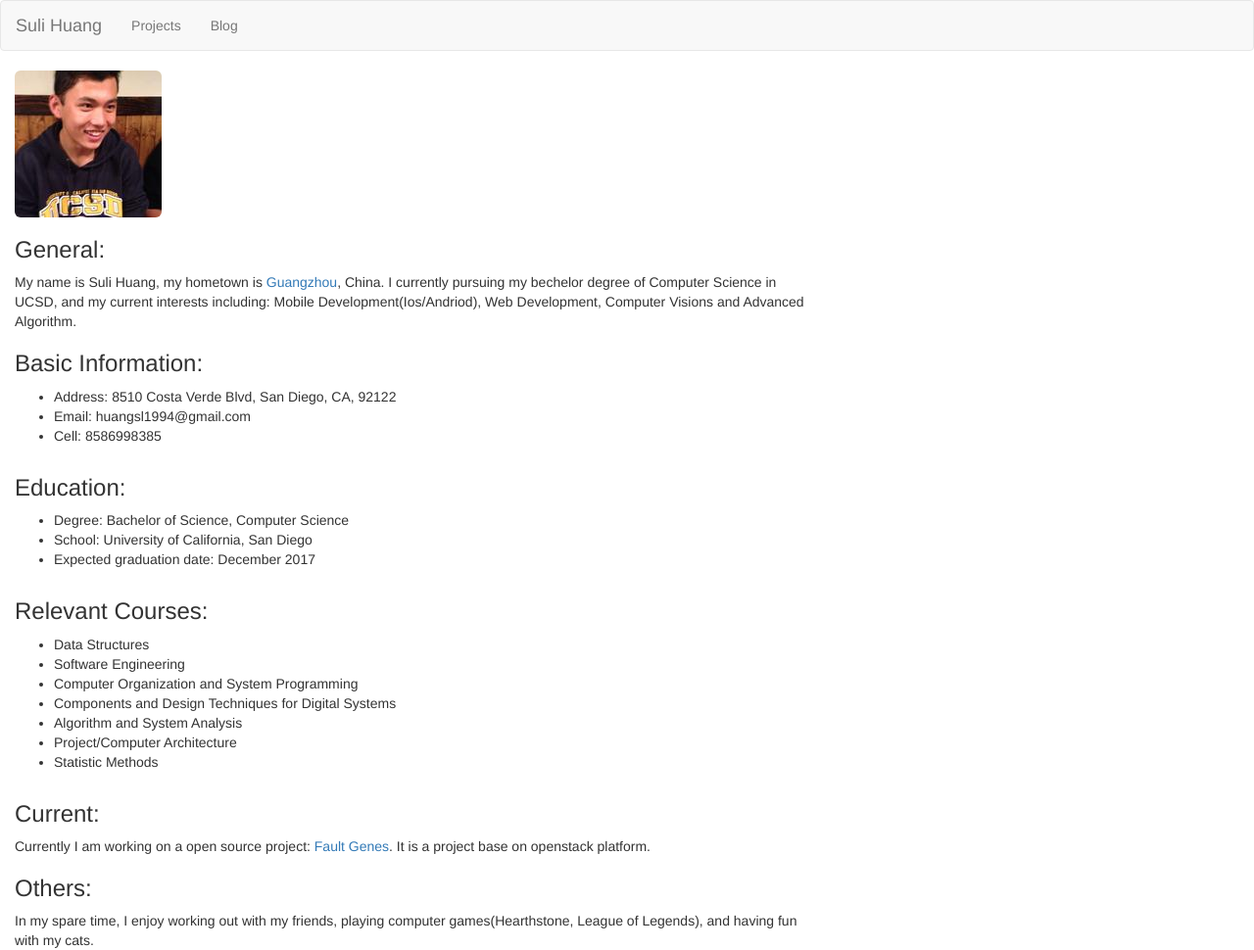
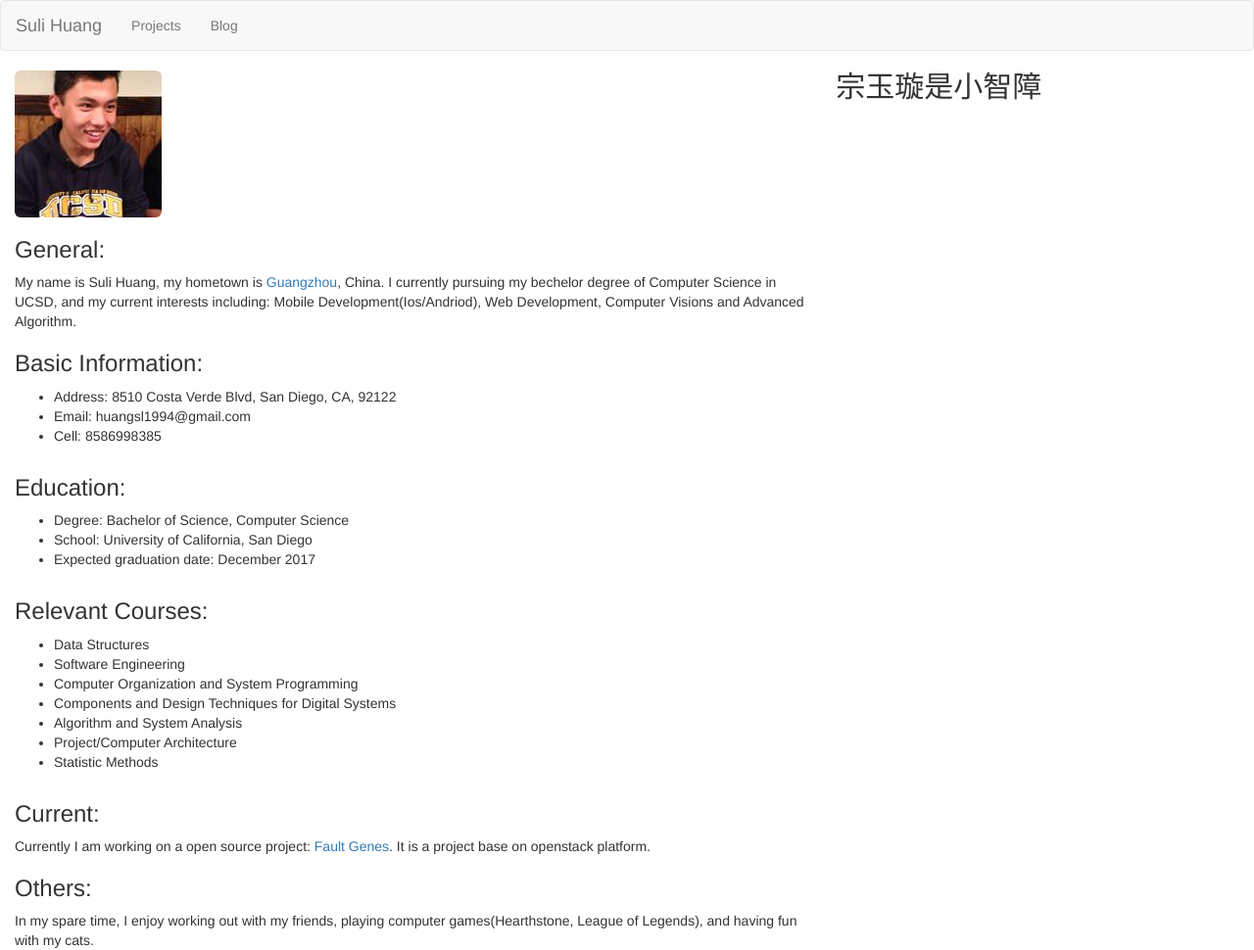
Before and after one commit to huangsuli/huangsuli.github.io, a plain HTML site: page index.html in a window 1280 px wide. Shown: the whole page at 98% size. Drawn offline with Linux system fonts and the light colour scheme.

Commit message:
Update index.html

```diff
--- a/index.html
+++ b/index.html
@@ -65,6 +65,7 @@
         <p2>In my spare time, I enjoy working out with my friends, playing computer games(Hearthstone, League of Legends), and having fun with my cats.</p2>
 
     </div>
+	    <h2> 宗玉璇是小智障 </h2>
 </div>
 </body>
 </html>
```
